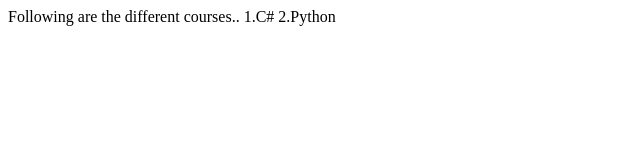
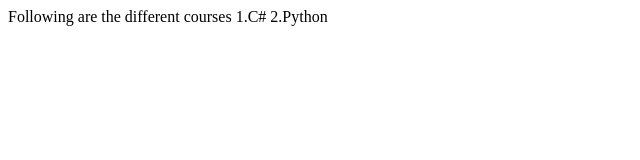
Before and after one commit to ramakrishna-gavidi/MyWebApp2, a plain HTML site: page courses.html in a window 1280 px wide. Shown: the full height of the page, 0-640 px from the left. Drawn offline with Linux system fonts and the light colour scheme.

Commit message:
Update courses.html

```diff
--- a/courses.html
+++ b/courses.html
@@ -3,7 +3,7 @@
   <title>Index</title>
   </head>
   <body>
-   Following are the different courses..
+   Following are the different courses
    1.C#
    2.Python
   </body>
```
